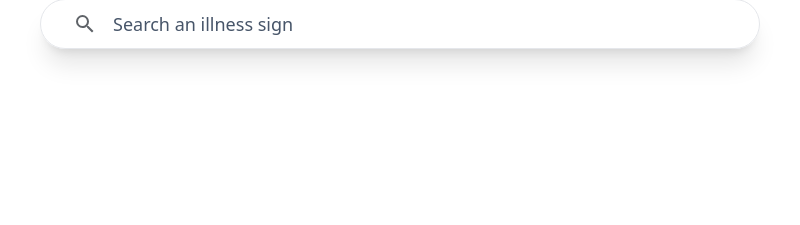
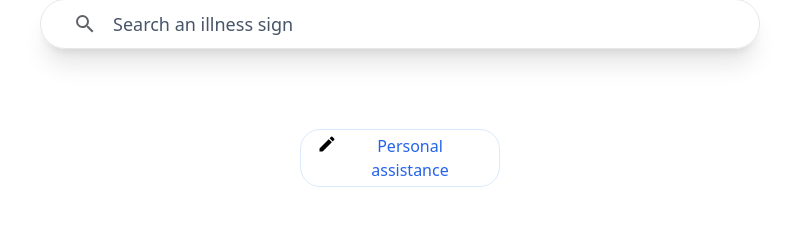
Before and after one commit to imrany/medisearch, an Electron app: page render/index.html in a window 800 px wide. Shown: the part 133-358 px from the top of the page. Drawn offline with Linux system fonts and the light colour scheme.

Commit message:
added personal assistance btn

```diff
--- a/render/index.html
+++ b/render/index.html
@@ -23,6 +23,13 @@
           </div>
         </form>
       </div>
+
+      <a href="./about.html" class="flex items-center justify-center mt-20 mb-10">
+        <div class="flex rounded-[20px] w-[200px] border-blue-100 hover:border-white border hover:bg-blue-100 cursor-pointer text-blue-600 justify-between py-1 px-4">
+          <img src="../assets/icons/icon_pencil.svg" class="w-5 h-5" alt=".."/>
+          <p class="text-base font-normal">Personal assistance</p>
+        </div>
+      </a>
     </div>
     <!-- You can also require other files to run in this process -->
     <script src="./renderer.js"></script>
```
Also changed, not shown: assets/icons/icon_pencil.svg (added), render/output.css.
